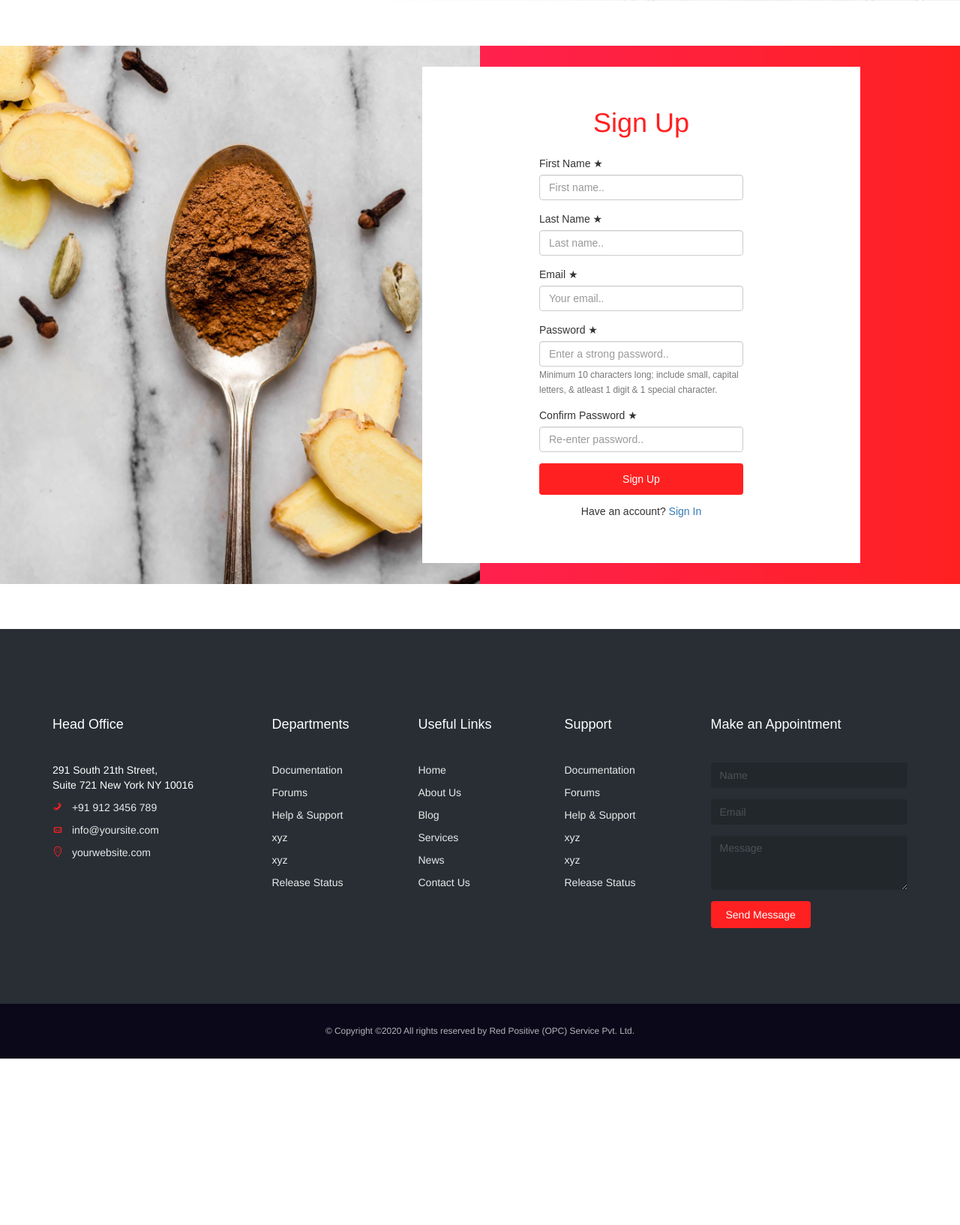
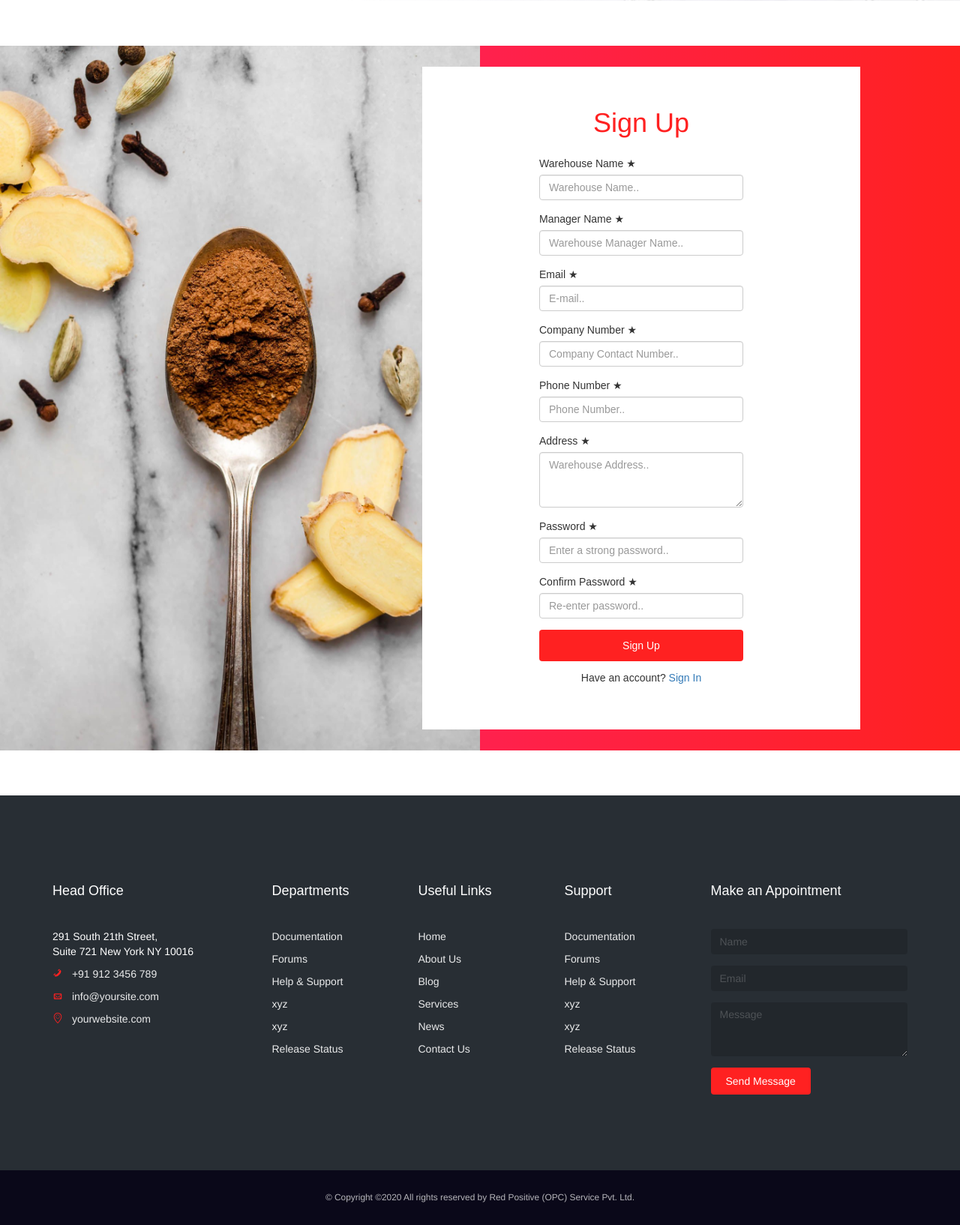
Before and after one commit to kishanrocks7/intern-proj2, a Flask app: page /warehouse_register in a window 1280 px wide. Shown: the part 1108-2742 px from the top of the page at 75% size. Before the commit the page ends 2520 px from the top, so only its background shows below. Run offline with Flask 2, Linux system fonts and the light colour scheme; some libraries are stand-ins or nearby versions; some web fonts are replaced.

Commit message:
Chnages in main.py

```diff
--- a/main.py
+++ b/main.py
@@ -1,9 +1,14 @@
+from werkzeug.security import generate_password_hash,check_password_hash
 #importing neccessary libraries
 from flask import Flask,render_template,request,session,redirect,url_for,flash
+#importing database library
+import uuid
+
+from databaselibrary import getdbcur
 
 # This is main app point
 app = Flask(__name__)
-
+app.secret_key = 'testRedPositive'
 #ROUTES
 
 #Home Route
@@ -19,13 +24,31 @@ def warehouselogin():
 def outlet_login():
     return render_template('outletlogin.html')
 
-
 @app.route('/outlet_register')
 def outlet_register():
     return render_template('outletregister.html')
 
-@app.route('/warehouse_register')
+@app.route('/warehouse_register',methods = ['GET','POST'])
 def warehouse_register():
+    if request.method =='POST':
+        fullkey = uuid.uuid4()
+        uid = fullkey.time
+        wname = request.form['warehouseName']
+        mname = request.form['managerName']
+        email = request.form['email']
+        compno = request.form['companyNumber']
+        pno = request.form['phoneNumber']
+        address = request.form['address']
+        password  = request.form['password']
+        cur = getdbcur()
+        sql = 'insert into warehouse(id,warehouseName,managerName,companyNumber,phoneNumber,email,address,password) values (%s,%s,%s,%s,%s,%s,%s,%s) '
+        cur.execute(sql,(uid,wname,mname,compno,pno,email,address,password))
+        rc = cur.rowcount
+        if rc >= 1 :
+            flash('You have suucesfully registerd!')
+            return redirect(url_for('warehouselogin'))
+        else:
+            return render_template('warehouseregister.html',failuremsg = "There is error!")
     return render_template('warehouseregister.html')
 
 @app.route('/warehouse_login')
--- a/templates/warehouseregister.html
+++ b/templates/warehouseregister.html
@@ -16,21 +16,34 @@
 								<div style="width: 50%; margin: 25px auto;font-family: 'Montserrat', sans-serif;">
 									<form action="{{ url_for('warehouse_register') }}" method="post">
 										<div class="form-group">
-											<label for="fname">First Name <span class="star">&#9733;</span></label>
-											<input id="fname" type="text" name="fname" class="form-control" placeholder="First name.." required>
+											<label for="warehouseName">Warehouse Name <span class="star">&#9733;</span></label>
+											<input id="warehouseName" type="text" name="warehouseName" class="form-control" placeholder="Warehouse Name.." required>
 										</div>
 										<div class="form-group">
-											<label for="lname">Last Name <span class="star">&#9733;</span></label>
-											<input id="lname"  type="text" name="lname" class="form-control" placeholder="Last name.." required>
+											<label for="managerName">Manager Name <span class="star">&#9733;</span></label>
+											<input id="managerName"  type="text" name="managerName" class="form-control" placeholder="Warehouse Manager Name.." required>
 										</div>
 										<div class="form-group">
 											<label for="email">Email <span class="star">&#9733;</span></label>
-											<input id="email"  type="email" name="email" class="form-control" placeholder="Your email.." required>
+											<input id="email"  type="email" name="email" class="form-control"  placeholder="E-mail.." required>
 										</div>
+										<div class="form-group">
+											<label for="companyNumber">Company Number <span class="star">&#9733;</span></label>
+											<input id="companyNumber"  type="text" name="companyNumber" class="form-control" maxlength="10" placeholder="Company Contact Number.." required>
+										</div>
+										<div class="form-group">
+											<label for="phoneNumber">Phone Number <span class="star">&#9733;</span></label>
+											<input id="phoneNumber"  type="text" name="phoneNumber" class="form-control" maxlength="10" placeholder="Phone Number.." required>
+										</div>
+										<div class="form-group">
+											<label for="address">Address <span class="star">&#9733;</span></label>
+											<textarea id="address"  type="text" name="address" class="form-control" rows="3" placeholder="Warehouse Address.." required></textarea>
+										</div>
+
 										<div class="form-group">
 											<label for="password">Password <span class="star">&#9733;</span></label>
 											<input id="password"  type="password" name="password" class="form-control" placeholder="Enter a strong password.." required>
-											<small id="passwordHelp" class="form-text text-muted">Minimum 10 characters long; include small, capital letters, & atleast 1 digit & 1 special character.</small>
+
 										</div>
 										<div class="form-group">
 											<label for="confirmpassword">Confirm Password <span class="star">&#9733;</span></label>
@@ -46,6 +59,10 @@
 											<h5 class="have">Have an account? <a class="red" href="{{ url_for('warehouse_login') }}">Sign In</a></h5>
 										</div>
 									</form>
+
+																{% if failuremsg %}
+																<h1>{{failuremsg}}</h1>
+																{% endif %}
 								</div>
 							</div>
 						</div>
```
Also changed, not shown: templates/warehouselogin.html (+9 -1 lines).
